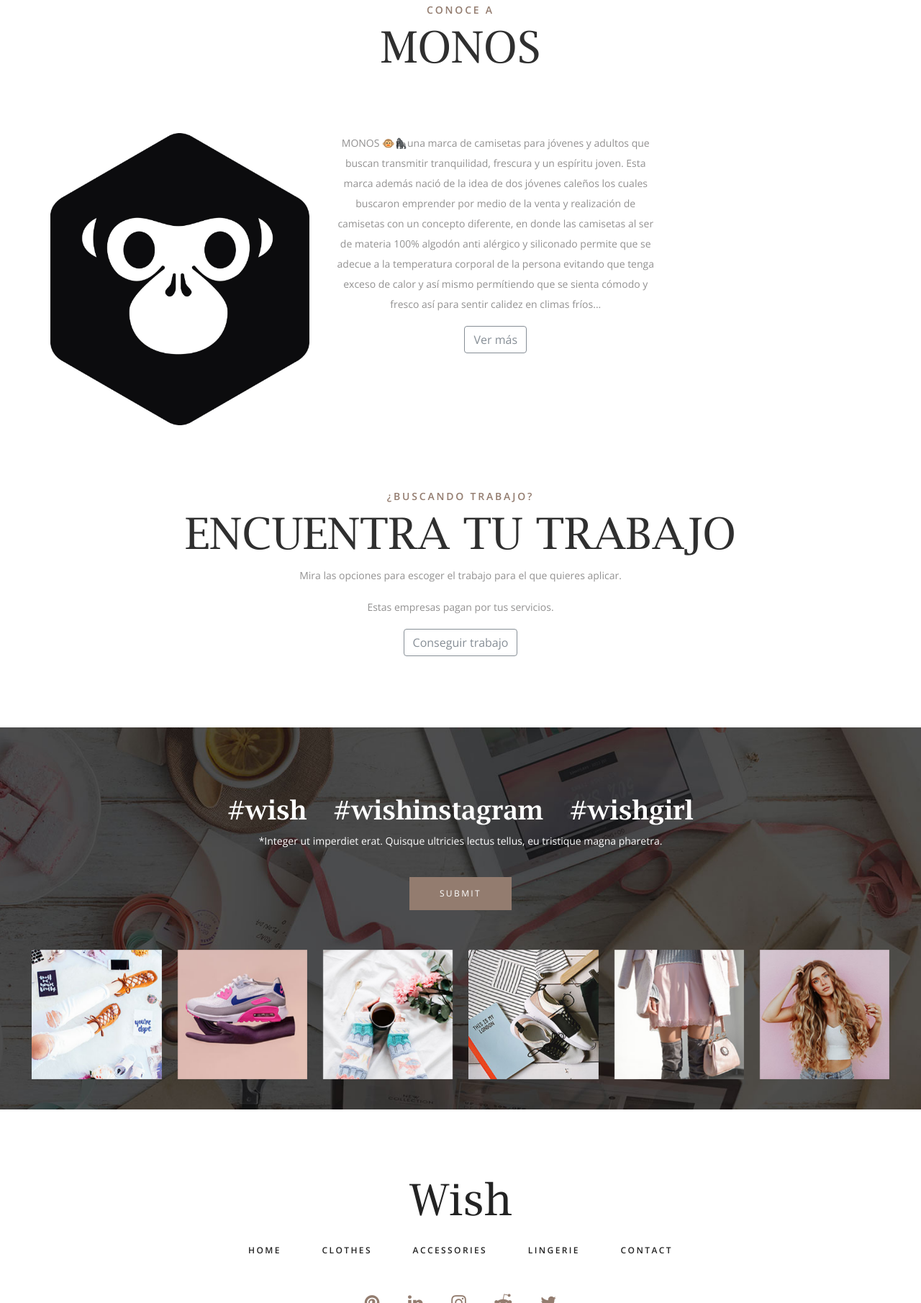
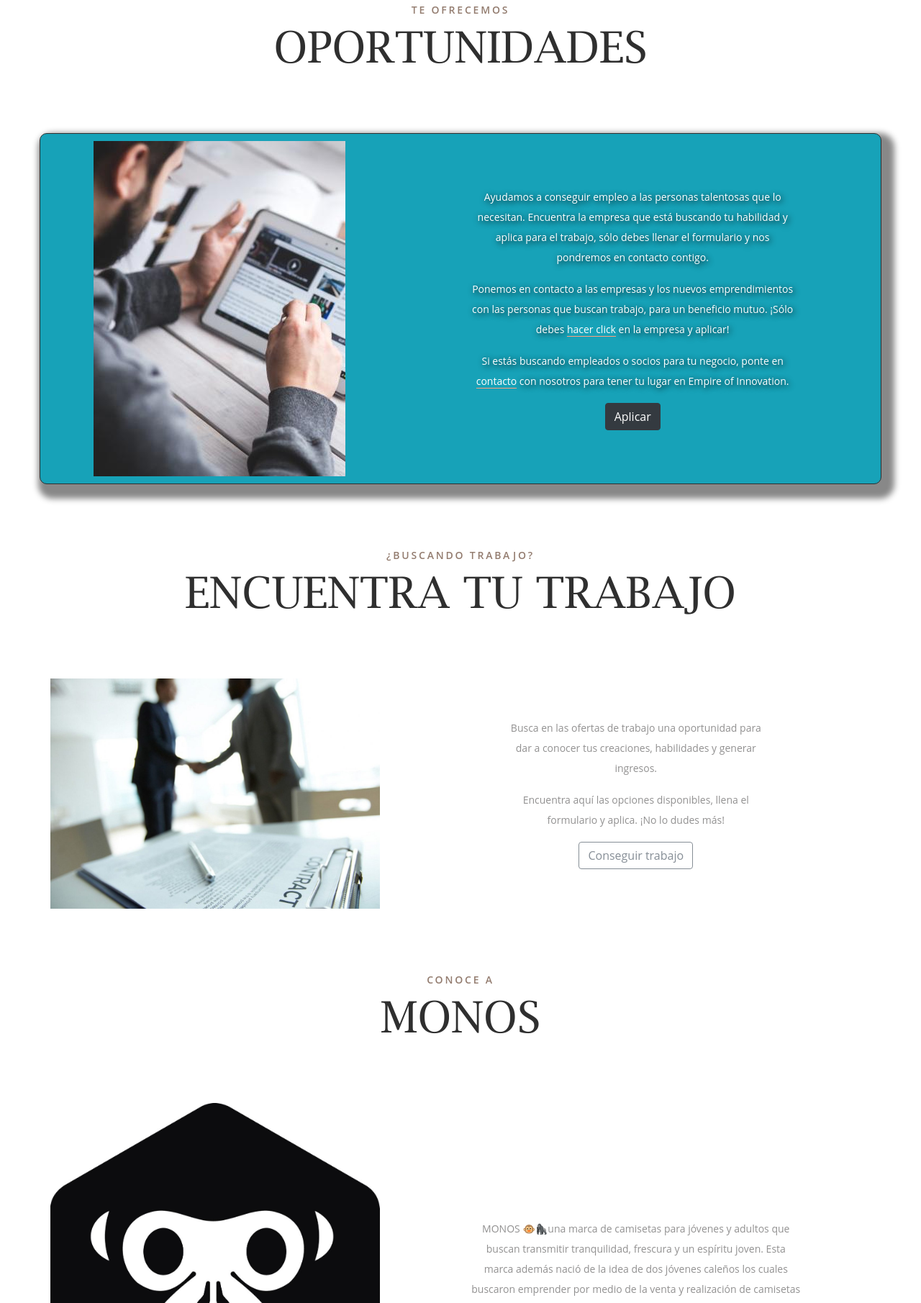
Before and after one commit to andresfeliper3/empireofinnovation, a plain HTML site: page index.html in a window 1280 px wide. Shown: the part 989-2800 px from the top of the page at 72% size. Drawn offline with nearby package versions, Linux system fonts and the light colour scheme.

Commit message:
homepage

```diff
--- a/index.html
+++ b/index.html
@@ -26,51 +26,14 @@
 			<div class="logo"><img src="img/logo.jpg"></></div>
 			<nav class="main_nav">
 				<ul>
-					<li><a href="#">home</a></li>
+					<li><a href="#">inicio</a></li>
 					<li><a href="monos.html">monos</a></li>
-					<li><a href="tutrabajo.html">busca tu trabajo</a></li>
+					<li><a href="tutrabajo.html">tu trabajo</a></li>
 				<!--	<li><a href="categories.html">lingerie</a></li>-->
-					<li><a href="contact.html">contact</a></li>
+					<li><a href="contact.html">contacto</a></li>
 				</ul>
 			</nav>
-			<div class="header_content ml-auto">
-				<div class="search header_search">
-					<form action="#">
-						<input type="search" class="search_input" required="required">
-						<button type="submit" id="search_button" class="search_button"><img src="images/magnifying-glass.svg" alt=""></button>
-					</form>
-				</div>
-				<div class="shopping">
-					<!-- Cart -->
-					<a href="#">
-						<div class="cart">
-							<img src="images/shopping-bag.svg" alt="">
-							<div class="cart_num_container">
-								<div class="cart_num_inner">
-									<div class="cart_num">1</div>
-								</div>
-							</div>
-						</div>
-					</a>
-					<!-- Star -->
-					<a href="#">
-						<div class="star">
-							<img src="images/star.svg" alt="">
-							<div class="star_num_container">
-								<div class="star_num_inner">
-									<div class="star_num">0</div>
-								</div>
-							</div>
-						</div>
-					</a>
-					<!-- Avatar -->
-					<a href="#">
-						<div class="avatar">
-							<img src="images/avatar.svg" alt="">
-						</div>
-					</a>
-				</div>
-			</div>
+
 
 			<div class="burger_container d-flex flex-column align-items-center justify-content-around menu_mm"><div></div><div></div><div></div></div>
 		</div>
@@ -89,11 +52,11 @@
 		</div>
 		<nav class="menu_nav">
 			<ul class="menu_mm">
-				<li class="menu_mm"><a href="#">home</a></li>
+				<li class="menu_mm"><a href="#">inicio</a></li>
 				<li class="menu_mm"><a href="monos.html">monos</a></li>
-				<li class="menu_mm"><a href="tutrabajo.html">busca tu trabajo</a></li>
+				<li class="menu_mm"><a href="tutrabajo.html"> tu trabajo</a></li>
 				<li class="menu_mm"><a href="#"></a></li>
-				<li class="menu_mm"><a href="contact.html">contact</a></li>
+				<li class="menu_mm"><a href="contact.html">contacto</a></li>
 			</ul>
 		</nav>
 	</div>
@@ -109,7 +72,7 @@
 
 				<!-- Home Slider Item -->
 				<div class="owl-item">
-					<div class="home_slider_background" style="background-image:url(images/home_slider_1.jpg)"></div>
+					<div class="home_slider_background" style="background-image:url(img/back1.jpeg)"></div>
 					<div class="home_slider_content">
 						<div class="home_slider_content_inner">
 							<div class="home_slider_subtitle">Quiero, puedo y lo merezco</div>
@@ -141,14 +104,14 @@
 					</div>
 				</div>
 		 -->
-			</div>
+
 
 			<!-- Home Slider Nav
 
 			<div class="home_slider_next d-flex flex-column align-items-center justify-content-center"><img src="images/arrow_r.png" alt=""></div>
 			-->
 			<!-- Home Slider Dots -->
-
+<!--
 			<div class="home_slider_dots_container">
 				<div class="container">
 					<div class="row">
@@ -163,14 +126,110 @@
 						</div>
 					</div>
 				</div>
-			</div>
+			</div>-->
 		</div>
 	</div>
+
+
+
+	</div>
+
+	<!-- Encontrar trabajo -->
+	<div class="promo " >
+
+	<div class="container ">
+			<div class="row">
+				<div class="col">
+					<div class="section_title_container text-center">
+						<div class="section_subtitle">te ofrecemos</div>
+						<div class="section_title">oportunidades</div>
+					</div>
+				</div>
+			</div>
+			<div id="promo"class="row promo_container bg-info">
+
+				<!-- Promo Item -->
+
+				<div class="col-lg-5 col-sm-12 promo_col text-center ">
+					<div class="promo_item text-center ">
+						<div class="promo_image text-center">
+							<img id="img_trabajo" src="img/trabajo.jpg" alt="Trabajo">
+
+						</div>
+						<!--<div class="promo_link"><a href="#">Shop Now</a></div>-->
+					</div>
+				</div>
+				<div class="row">
+					<div class="col-12"></div></div>
+				<div id="div_info" class="col-lg-5 promo_col text-center">
+
+						<p class="text-center text-white">Ayudamos a conseguir empleo a las personas talentosas que lo necesitan. Encuentra la empresa que está buscando tu habilidad y aplica para el trabajo, sólo debes llenar el formulario y nos pondremos en contacto contigo.</p>
+						<p class="text-center text-white">
+							Ponemos en contacto a las empresas y los nuevos emprendimientos con las personas que buscan trabajo, para un beneficio mutuo. ¡Sólo debes <a href="tutrabajo.html">hacer click</a> en la empresa y aplicar!
+						</p>
+						<p class="text-center text-white">
+							Si estás buscando empleados o socios para tu negocio, ponte en <a href="contact.html">contacto</a> con nosotros para tener tu lugar en Empire of Innovation.
+						</p>
+
+					<a href="tutrabajo.html"><button type="button" class="btn btn-dark">Aplicar</button></a>
+				</div>
+
+			</div>
+
+			</div>
+
+		</div>
+
+<!--Encuentra tu trabajo-->
+	<div class="promo " >
+
+	<div class="container ">
+			<div class="row">
+				<div class="col">
+					<div class="section_title_container text-center">
+						<div class="section_subtitle">¿Buscando trabajo?</div>
+						<div class="section_title">Encuentra tu trabajo</div>
+					</div>
+				</div>
+			</div>
+			<div id="promo2"class="row promo_container ">
+
+				<!-- Promo Item -->
+
+				<div class="col-lg-5 col-sm-12 promo_col text-center ">
+					<div class="promo_item text-center ">
+						<div class="promo_image text-center">
+							<img id="img_trabajo" src="img/contract.jpg" alt="Trabajo">
+
+						</div>
+						<!--<div class="promo_link"><a href="#">Shop Now</a></div>-->
+					</div>
+				</div>
+				<div class="row">
+					<div class="col-12"></div></div>
+				<div id="div_trabajo" class="col-lg-4  promo_col text-center">
+
+						<p class="text-center">Busca en las ofertas de trabajo una oportunidad para dar a conocer tus creaciones, habilidades y generar ingresos.</p>
+
+						<p class="text-center ">
+							Encuentra aquí las opciones disponibles, llena el formulario y aplica. ¡No lo dudes más!
+						</p>
+
+					<a href="tutrabajo.html"><button type="button" class="btn btn-outline-secondary">Conseguir trabajo</button></a>
+				</div>
+
+			</div>
+
+			</div>
+
+		</div>
+
 
 	<!-- Sección MONOS -->
 
 	<div class="promo">
-		<div class="container">
+
+	<div class="container">
 			<div class="row">
 				<div class="col">
 					<div class="section_title_container text-center">
@@ -182,7 +241,7 @@
 			<div class="row promo_container">
 
 				<!-- Promo Item -->
-				<div class="col-lg-4 promo_col">
+				<div class="col-lg-5 promo_col">
 					<div class="promo_item">
 						<div class="promo_image">
 							<img src="img/monos-logo.jpeg" alt="Logo de MONOS">
@@ -192,10 +251,12 @@
 						<!--<div class="promo_link"><a href="#">Shop Now</a></div>-->
 					</div>
 				</div>
-				<div class="col-lg-5 promo_col text-center">
+				<div class="row">
+					<div class="col-12"></div></div>
+				<div id="div_monos" class="col-lg-5 promo_col text-center">
 					<blockquote class="blockquote-reverse text-center">
 						<p>MONOS 🐵🦍una marca de camisetas para jóvenes y adultos que buscan transmitir tranquilidad, frescura y un espíritu joven.
-Esta marca además nació de la idea de dos jóvenes caleños los cuales buscaron emprender por medio de la venta y realización de camisetas con un concepto diferente, en donde las camisetas al ser de materia 100% algodón anti alérgico y siliconado permite que se adecue a la temperatura corporal de la persona evitando que tenga exceso de calor y así mismo permítiendo que se sienta cómodo y fresco así para sentir calidez en climas fríos...
+Esta marca además nació de la idea de dos jóvenes caleños los cuales buscaron emprender por medio de la venta y realización de camisetas con un concepto diferente...
 
 						<footer></footer>
 					</blockquote>
@@ -204,106 +265,10 @@
 
 			</div>
 
+			</div>
 
 		</div>
-		</div>
-	</div>
 
-	<!-- New Arrivals -->
-
-	<div class="arrivals">
-		<div class="container">
-			<div class="row">
-				<div class="col">
-					<div class="section_title_container text-center">
-						<div class="section_subtitle">¿Buscando trabajo?</div>
-						<div class="section_title">Encuentra tu trabajo</div>
-						<blockquote>
-							<p>
-								Mira las opciones para escoger el trabajo para el que quieres aplicar.
-							</p>
-							<p>
-								Estas empresas pagan por tus servicios.
-							</p>
-
-						</blockquote>
-						<a href="tutrabajo.html"><button type="button" class="btn btn-outline-secondary">Conseguir trabajo</button></a>
-					</div>
-				</div>
-			</div>
-			<!---->
-	</div>
-
-
-	<!-- Gallery -->
-
-	<div class="gallery">
-		<div class="gallery_image" style="background-image:url(images/gallery.jpg)"></div>
-		<div class="container">
-			<div class="row">
-				<div class="col">
-					<div class="gallery_title text-center">
-						<ul>
-							<li><a href="#">#wish</a></li>
-							<li><a href="#">#wishinstagram</a></li>
-							<li><a href="#">#wishgirl</a></li>
-						</ul>
-					</div>
-					<div class="gallery_text text-center">*Integer ut imperdiet erat. Quisque ultricies lectus tellus, eu tristique magna pharetra.</div>
-					<div class="button gallery_button"><a href="#">submit</a></div>
-				</div>
-			</div>
-		</div>
-		<div class="gallery_slider_container">
-
-			<!-- Gallery Slider -->
-			<div class="owl-carousel owl-theme gallery_slider">
-
-				<!-- Gallery Item -->
-				<div class="owl-item gallery_item">
-					<a class="colorbox" href="images/gallery_1.jpg">
-						<img src="images/gallery_1.jpg" alt="">
-					</a>
-				</div>
-
-				<!-- Gallery Item -->
-				<div class="owl-item gallery_item">
-					<a class="colorbox" href="images/gallery_2.jpg">
-						<img src="images/gallery_2.jpg" alt="">
-					</a>
-				</div>
-
-				<!-- Gallery Item -->
-				<div class="owl-item gallery_item">
-					<a class="colorbox" href="images/gallery_3.jpg">
-						<img src="images/gallery_3.jpg" alt="">
-					</a>
-				</div>
-
-				<!-- Gallery Item -->
-				<div class="owl-item gallery_item">
-					<a class="colorbox" href="images/gallery_4.jpg">
-						<img src="images/gallery_4.jpg" alt="">
-					</a>
-				</div>
-
-				<!-- Gallery Item -->
-				<div class="owl-item gallery_item">
-					<a class="colorbox" href="images/gallery_5.jpg">
-						<img src="images/gallery_5.jpg" alt="">
-					</a>
-				</div>
-
-				<!-- Gallery Item -->
-				<div class="owl-item gallery_item">
-					<a class="colorbox" href="images/gallery_6.jpg">
-						<img src="images/gallery_6.jpg" alt="">
-					</a>
-				</div>
-
-			</div>
-		</div>
-	</div>
 
 
 	<!-- Newsletter -->
@@ -315,23 +280,24 @@
 		<div class="container">
 			<div class="row">
 				<div class="col text-center">
-					<div class="footer_logo"><a href="#">Wish</a></div>
+					<div class="footer_logo"><a href="#">Empire of Innovation</a></div>
 					<nav class="footer_nav">
 						<ul>
-							<li><a href="index.html">home</a></li>
-							<li><a href="categories.html">clothes</a></li>
-							<li><a href="categories.html">accessories</a></li>
-							<li><a href="categories.html">lingerie</a></li>
-							<li><a href="contact.html">contact</a></li>
+							<li><a href="index.html">Inicio</a></li>
+							<li><a href="monos.html">Monos</a></li>
+							<li><a href="tutrabajo.html">Tu trabajo</a></li>
+							<li><a href="contact.html">contacto</a></li>
 						</ul>
 					</nav>
 					<div class="footer_social">
 						<ul>
+							<!--
 							<li><a href="#"><i class="fa fa-pinterest" aria-hidden="true"></i></a></li>
-							<li><a href="#"><i class="fa fa-linkedin" aria-hidden="true"></i></a></li>
-							<li><a href="#"><i class="fa fa-instagram" aria-hidden="true"></i></a></li>
+							<li><a href="#"><i class="fa fa-linkedin" aria-hidden="true"></i></a></li>-->
+							<li><a href="https://www.instagram.com/empireofinnovation/"><i class="fa fa-instagram" aria-hidden="true"></i></a></li>
+							<!--
 							<li><a href="#"><i class="fa fa-reddit-alien" aria-hidden="true"></i></a></li>
-							<li><a href="#"><i class="fa fa-twitter" aria-hidden="true"></i></a></li>
+							<li><a href="#"><i class="fa fa-twitter" aria-hidden="true"></i></a></li>-->
 						</ul>
 					</div>
 					<div class="copyright"><!-- Link back to Colorlib can't be removed. Template is licensed under CC BY 3.0. -->
--- a/styles/main_styles.css
+++ b/styles/main_styles.css
@@ -30,7 +30,33 @@
 /***********
 1. Fonts
 ***********/
-
+#div_monos {
+	margin:auto;
+}
+
+#div_info {
+	margin:auto;
+}
+#div_info p{
+
+	text-shadow:	2px 2px 8px black;
+
+}
+#img_trabajo {
+	margin:auto;
+}
+#div_trabajo {
+	margin:auto;
+}
+.center{
+	margin: 0 auto;
+}
+#promo {
+	border: 1px solid;
+  padding: 10px;
+  box-shadow: 8px 10px 8px 10px #888888;
+  border-radius:10px;
+}
 @import url('https://fonts.googleapis.com/css?family=Open+Sans:300,400,600,700,800');
 @font-face
 {
```
Also changed, not shown: monos.html (+4 -4 lines), img/back1.jpeg (added), img/back2.jpeg (added), img/contract.jpg (added), img/models5.jpeg (added), img/models6.jpeg (added), img/models7.jpeg (added), img/reunion.jpg (added), img/trabajo.jpg (added).
